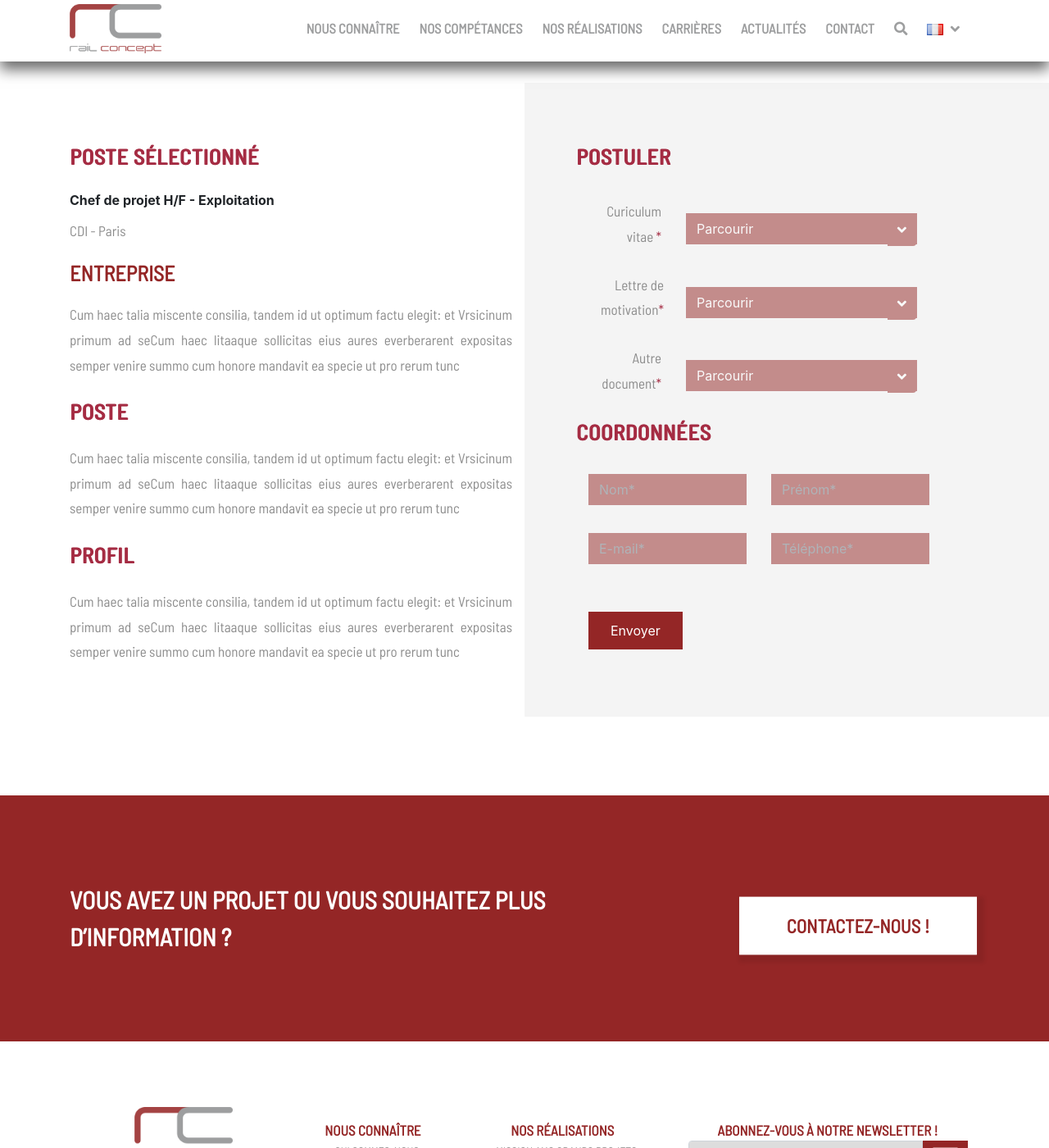
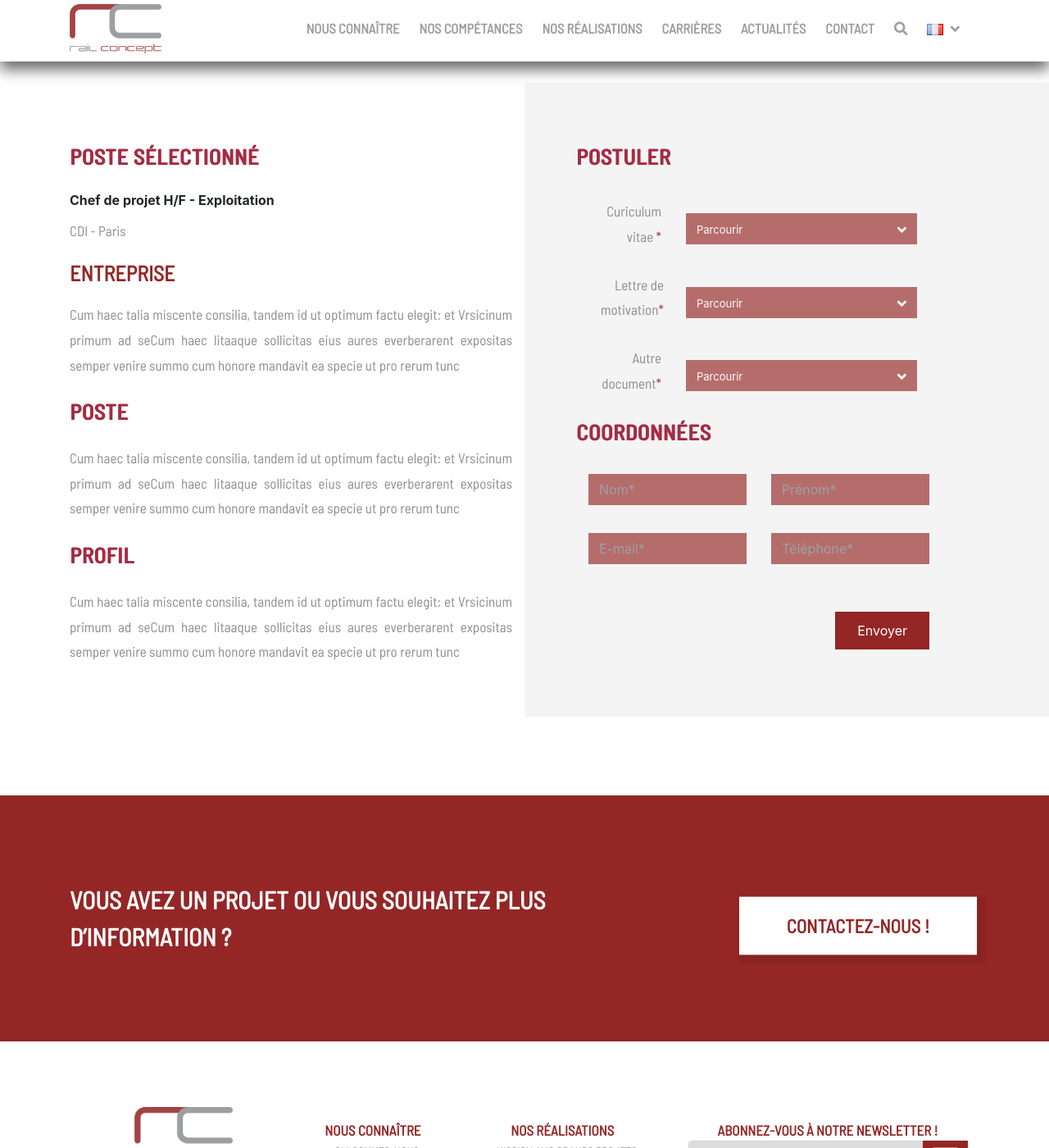
Before and after one commit to railconcept/railconcept.fr, a Jekyll site: the page built from pages/rejoignez-nous.html, in a window 1280 px wide and 1400 px high, scrolled down 3326 px. Shown: the whole window at 82% size. Built offline with Jekyll 4.4.1, drawn with Linux system fonts in a browser that asks for light colours.

Commit message:
work offer

```diff
--- a/assets/css/main.css
+++ b/assets/css/main.css
@@ -12,7 +12,11 @@
     width: 100%;
     height: 100%;
 }
-
+input[type=number]::-webkit-inner-spin-button,
+input[type=number]::-webkit-outer-spin-button
+{
+ -webkit-appearance: none;
+ }
 .title-section {
     color: #a52c43;
     font-family: "Barlow Semi Condensed", sans-serif;
@@ -1386,6 +1390,10 @@
         .white-bg{
             background-color:white;
         }
+        .parcourir{
+            white-space: nowrap;
+            font-size: 13px;
+        }
         .bg-select {
             margin-top: 10px;
             background-color: #942625 !important;
@@ -1393,8 +1401,9 @@
             background-clip: initial !important;
             border-radius: 0;
             border-color: rgb(148, 38, 38);
-            opacity: 0.5;
+            opacity: 0.65;
             cursor: pointer;
+            width:100%;
         }
         .bg-select:hover{
             opacity: 1;
@@ -1413,7 +1422,7 @@
             background-color: #942625 !important;
             border:0;
             font-weight: 900;
-
+            height: initial;
         }
 
         .bg-select-2 {
@@ -1424,6 +1433,16 @@
             border-radius: 0;
             border-color: rgb(148, 38, 38);
         }
+
+      .inputfile {
+
+        opacity: 0;
+        overflow: hidden;
+        position: absolute;
+        z-index: -1;
+    }
+
+
 /***************************************
 **************RESPONSIVE CSS ***********
 ***************************************/
--- a/assets/js/main.js
+++ b/assets/js/main.js
@@ -332,3 +332,52 @@
     });
 
 }
+
+$(document).ready(function () {
+
+$('#input_cv').change(function () {
+    var a = $('#input_cv').val().toString().split('\\');
+
+    if(a.length == 1){
+        $('#fake_input_cv').text('Parcourir');
+        $("#label_input_cv").css("opacity",0.65);
+
+    }else{
+        $('#fake_input_cv').text(a[a.length -1]);
+        $("#label_input_cv").css("opacity",1);
+    }
+
+});
+$('#input_lm').change(function () {
+    var a = $('#input_lm').val().toString().split('\\');
+
+    if(a.length == 1){
+        $('#fake_input_lm').text('Parcourir');
+        $("#label_input_lm").css("opacity",0.65);
+    }else{
+        $('#fake_input_lm').text(a[a.length -1]);
+        $("#label_input_lm").css("opacity",1);
+    }
+});
+$('#input_ad').change(function () {
+    var a = $('#input_ad').val().toString().split('\\');
+
+    if(a.length == 1){
+        $('#fake_input_ad').text('Parcourir');
+        $("#label_input_ad").css("opacity",0.65);
+    }else{
+        $('#fake_input_ad').text(a[a.length -1]);
+        $("#label_input_ad").css("opacity",1);
+    }
+});
+
+$(document).on('input', '.d_pers', function(){
+    $a = $(this).val();
+    console.log($(this).css("opacity"));
+    if($a ==''){
+        $(this).css("opacity",0.65);
+    }else{
+        $(this).css("opacity",1);
+    }
+});
+});
--- a/pages/rejoignez-nous.html
+++ b/pages/rejoignez-nous.html
@@ -297,6 +297,13 @@
               <form  name="poste_submission" class="pr-5" method="post" enctype="multipart/form-data" data-netlify-recaptcha="true" data-netlify="true">
             <div class=" title-poste">POSTULER</div>
 
+
+
+
+
+
+
+
             <div class="form-group ">
               <div class="row col-md-12 align-items-center">
                 <div class="col-md-3 col-sm-3">
@@ -306,8 +313,11 @@
                 </div>
                 <div class="col-md-9 col-sm-9 ">
                   <div class="custom-file">
-                    <input type="file" class="custom-file-input" id="input_cv" name="input_cv" accept="application/msword,application/pdf">
-                    <label class="custom-file-label bg-select width-form" for="input_cv">Parcourir</label>
+                    <input type="file" class="custom-file-input" id="input_cv" name="input_cv" accept="application/msword,application/pdf" required
+                    oninvalid="this.setCustomValidity('Veuiller choisir votre CV')"
+                    oninput="setCustomValidity('')"
+                    >
+                    <label id="label_input_cv" class="custom-file-label bg-select width-form" for="input_cv"><span id="fake_input_cv" class="parcourir">Parcourir</span></label>
                   </div>
                 </div>
               </div>
@@ -327,8 +337,12 @@
                 <div class="col-md-9 col-sm-9 mt-10">
 
                   <div class="custom-file align-items-center">
-                    <input type="file" class="custom-file-input" id="input_lm" name="input_lm">
-                    <label class="custom-file-label bg-select width-form" for="input_lm">Parcourir</label>
+                    <input type="file" class="custom-file-input" id="input_lm" name="input_lm" accept="application/msword,application/pdf" required
+                    oninvalid="this.setCustomValidity('Veuiller choisir votre lettre de motivation')"
+                    oninput="setCustomValidity('')"
+                    >
+                    <label id="label_input_lm" class="custom-file-label bg-select width-form" for="input_lm"><span id="fake_input_lm" class="parcourir">Parcourir</span></label>
+
                   </div>
                 </div>
               </div>
@@ -343,8 +357,10 @@
                 </div>
                 <div class="col-md-9 col-sm-9 mt-10 ">
                   <div class="custom-file">
-                    <input type="file" class="custom-file-input " id="input_ad" name="input_ad">
-                    <label class="custom-file-label bg-select width-form " for="input_ad">Parcourir</label>
+                    <input type="file" class="custom-file-input " id="input_ad" name="input_ad" accept="application/msword,application/pdf">
+
+                    <label id="label_input_ad" class="custom-file-label bg-select width-form" for="input_ad"><span id="fake_input_ad" class="parcourir">Parcourir</span></label>
+
                   </div>
 
                 </div>
@@ -357,25 +373,37 @@
 
               <div class="row mb-4">
                 <div class="col">
-                  <input type="text" class="form-control bg-select" name="nom" placeholder="Nom*" required>
+                  <input type="text" class="d_pers form-control bg-select" name="nom" placeholder="Nom*" required
+                  oninvalid="this.setCustomValidity('Veuiller saisir votre nom')"
+                  oninput="setCustomValidity('')"
+                  >
                 </div>
                 <div class="col">
-                  <input type="text" class="form-control bg-select" name="prenom" placeholder="Prénom*" required>
+                  <input type="text" class="d_pers form-control bg-select" name="prenom" placeholder="Prénom*" required
+                  oninvalid="this.setCustomValidity('Veuiller saisir votre prenom')"
+                  oninput="setCustomValidity('')"
+                  >
                 </div>
               </div>
               <div class="row mb-2">
                 <div class="col">
-                  <input type="email" class="form-control bg-select" name="email" placeholder="E-mail*" required>
+                  <input type="email" class="d_pers form-control bg-select" name="email" placeholder="E-mail*" required
+                  oninvalid="this.setCustomValidity('Veuiller saisir un email valid')"
+                  oninput="setCustomValidity('')"
+                  >
                 </div>
                 <div class="col">
-                  <input type="number" class="form-control bg-select" placeholder="Téléphone*" required>
+                  <input type="number" class="d_pers form-control bg-select" name="phone" placeholder="Téléphone*" required
+                  oninvalid="this.setCustomValidity('Veuiller saisir votre N° de Téléphone')"
+                  oninput="setCustomValidity('')"
+                  >
                 </div>
               </div>
               <div class="row ">
               <div class="col-12 ">
               <div data-netlify-recaptcha="true"></div>
             </div>
-              <div class="col-auto text-right">
+              <div class="col-12 text-right">
                 <button type="submit" class="btn  bg-select-2 mb-2">Envoyer</button>
               </div>
             </div>
```
Also changed, not shown: 4 other files.
